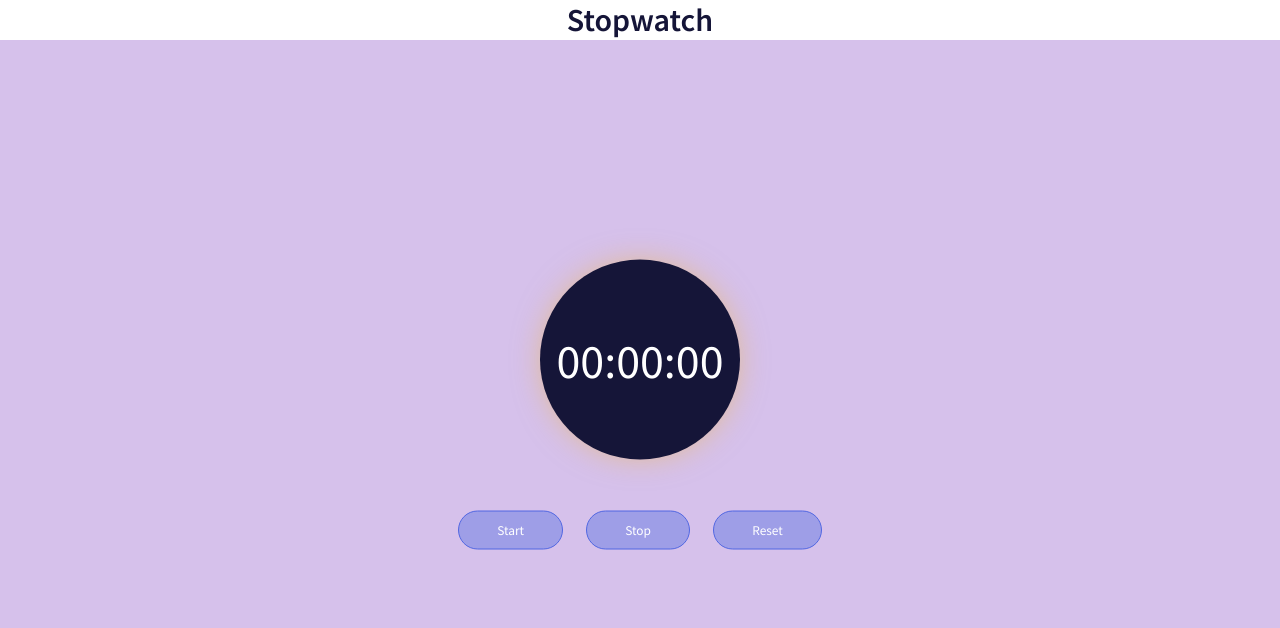
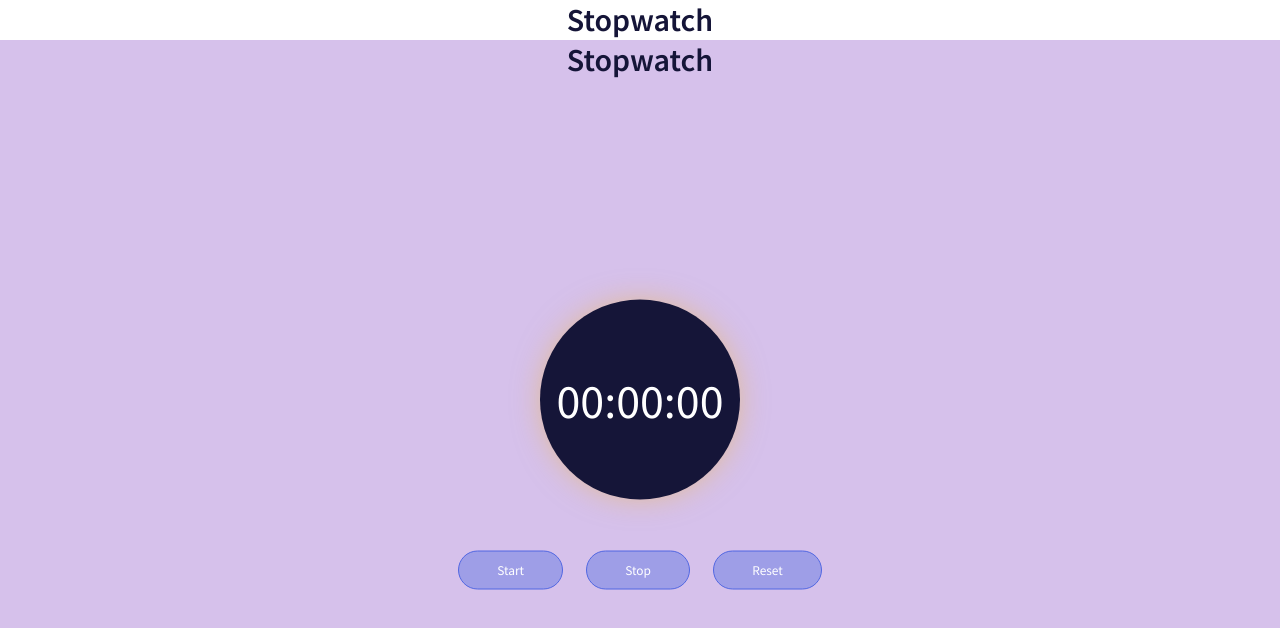
Before and after one commit to sakter0001/stopwatch, a plain HTML site: page index.html in a window 1280 px wide. Drawn offline with Linux system fonts and the light colour scheme.

Commit message:
Update index.html

```diff
--- a/index.html
+++ b/index.html
@@ -9,6 +9,7 @@
 <body>
     <h1>Stopwatch</h1>
     <div class="container">
+        <h1> Stopwatch </h1>
         <div class="wrapper">
 
             <p>
```
